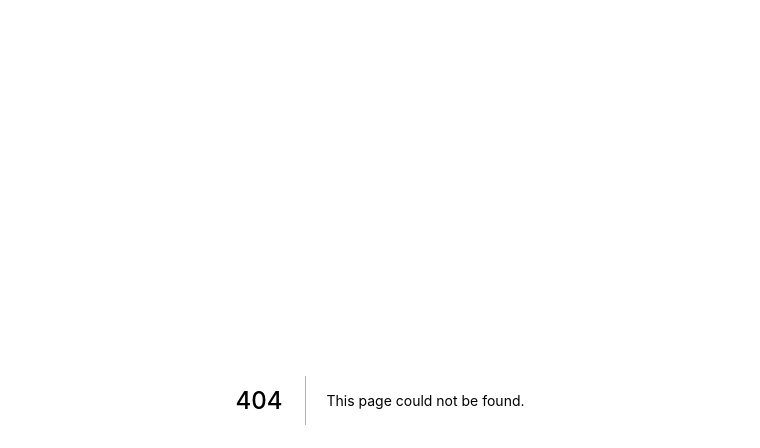
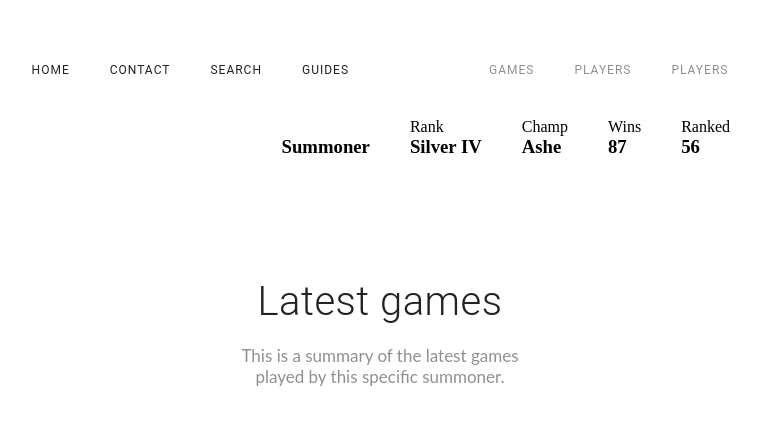
Before and after one commit to albingroen/Gymnasiearbete-17-18-REACTJS, a Next.js app: page /dashboard in a window 1280 px wide. Before the commit this address had no page. Shown: the top 448 px of the page, without its empty margins (260-1020 px from the left). Built offline with nearby package versions, Linux system fonts and the light colour scheme.

Commit message:
Style fix

```diff
--- /dev/null
+++ b/comps/aboutsummoner.js
@@ -0,0 +1,102 @@
+import React from 'react'
+import Link from 'next/link'
+
+// export class About extends React.Component {
+//   render() {
+//     return (
+//       <div className="summonerBasicStats">
+// <ul>
+//   <li>
+//     <h3 className="summonerName">Summoner</h3>
+//   </li>
+//   <li>
+//     <p>Rank</p>
+//     <h3>Silver IV</h3>
+//   </li>
+//   <li>
+//     <p>Champ</p>
+//     <h3>Ashe</h3>
+//   </li>
+//   <li>
+//     <p>Wins</p>
+//     <h3>87</h3>
+//   </li>
+//   <li>
+//     <p>Ranked</p>
+//     <h3>56</h3>
+//   </li>
+// </ul>
+//         <style jsx>{`
+//           .summonerBasicStats {
+//             display: flex;
+//             justify-content: flex-end;
+//             width: 615px;
+//             margin: 0 auto;
+//             flex-wrap: wrap;
+//           }
+//           li {
+//             padding-left: 25px;
+//             padding-right: 25px;
+//             font-family: 'Roboto', sans-serif;
+//             font-weight: normal;
+//             letter-spacing: 1px;
+//           }
+//           h3 {
+//             font-weight: normal;
+//           }
+//           p {
+//             opacity: 0.4;
+//             margin-bottom: 5px;
+//           }
+//           .summonerName {
+//             padding-right: 35px;
+//           }
+//         `}</style>
+//       </div>
+//     )
+//   }
+// }
+
+export class About extends React.Component {
+  render() {
+    return (
+      <div className="contentd">
+        <ul>
+          <li>
+            <h3 className="summonerName">Summoner</h3>
+          </li>
+          <li>
+            <p>Rank</p>
+            <h3>Silver IV</h3>
+          </li>
+          <li>
+            <p>Champ</p>
+            <h3>Ashe</h3>
+          </li>
+          <li>
+            <p>Wins</p>
+            <h3>87</h3>
+          </li>
+          <li>
+            <p>Ranked</p>
+            <h3>56</h3>
+          </li>
+        </ul>
+        <style jsx>{`
+          .contentd {
+            display: flex;
+            width: 740px;
+            // background: lightgrey;
+            margin: 0 auto;
+            justify-content: flex-end;
+          }
+          @media screen and (max-width: 1000px) {
+            .contentd {
+              width: 80%;
+            }
+          }
+        `}</style>
+      </div>
+    )
+  }
+}
--- a/comps/nav.js
+++ b/comps/nav.js
@@ -5,54 +5,77 @@ export class Nav extends React.Component {
   render() {
     return (
       <div>
+        <div className="content">
           <nav>
             <ul>
               <li>
+                <Link href="/">
                   <a href="">Home</a>
+                </Link>
               </li>
               <li>
+                <Link href="">
                   <a href="">Contact</a>
+                </Link>
               </li>
               <li>
+                <Link href="">
                   <a href="">Search</a>
+                </Link>
               </li>
               <li>
+                <Link href="">
                   <a href="">Guides</a>
+                </Link>
               </li>
               <li>
+                <Link href="">
                   <a className="right" href="">
                     Games
                   </a>
+                </Link>
               </li>
               <li>
+                <Link href="">
                   <a className="right-right" href="">
                     Players
                   </a>
+                </Link>
+              </li>
+              <li>
+                <Link href="">
+                  <a className="right-right" href="">
+                    Players
+                  </a>
+                </Link>
               </li>
             </ul>
           </nav>
+        </div>
+
         <style jsx global>{`
+          .content {
+            width: 1000px;
+            margin: 0 auto;
+            display: flex;
+            justify-content: center;
+          }
           nav {
-            height: 60px;
-            background: white;
             width: 100%;
             display: flex;
-            align-items: center;
             justify-content: center;
-            padding-top: 25px;
-            z-index: 2;
+            margin-top: 40px;
           }
           ul {
             display: inline-block;
           }
           li {
             display: inline-block;
+            padding: 20px;
           }
           a {
-            color: #75aaff;
+            color: #222;
             font-family: 'Roboto', sans-serif;
-            margin-right: 15px;
-            margin-left: 15px;
             text-decoration: none;
             font-weight: 400;
             text-transform: uppercase;
@@ -60,9 +83,9 @@ export class Nav extends React.Component {
             letter-spacing: 1px;
           }
           .right {
-            margin-left: 130px;
             color: #222 !important;
             opacity: 0.5;
+            padding-left: 100px;
           }
           .right:hover {
             opacity: 0.75;
@@ -75,7 +98,7 @@ export class Nav extends React.Component {
             opacity: 0.75;
           }
           a:hover {
-            color: #497dd1;
+            color: #08cc8b;
           }
         `}</style>
       </div>
--- /dev/null
+++ b/pages/dashboard.js
@@ -0,0 +1,134 @@
+import React from 'react'
+import Link from 'next/link'
+import { Nav } from '../comps/nav.js'
+import { About } from '../comps/aboutsummoner.js'
+
+// class Dashboard extends React.Component {
+//   render() {
+//     return (
+//       <div>
+//         <div className="header">
+//           <div className="headerContent">
+//             <Nav />
+//             <About />
+//             <div className="line" />
+//             <h1 className="title">Latest games</h1>
+//             <style jsx global>{`
+//           * {
+//             padding: 0;
+//             margin: 0;
+//           }
+//           .line {
+//             height: .5px;
+//             background: rgba(0,0,0, .1);
+//             width: 100vw;
+//             margin-top: 15px;
+//           }
+//           body {
+//             background: white;
+//           }
+//           .header {
+//             height: 20vh;
+//             width: 1000px;
+//             margin: 0 auto;
+//             display: flex;
+//             justify-content: center;
+
+//           }
+//           .title,
+//           .about-site {
+//             color: #222;
+//             font-family: 'Roboto', sans-serif;
+//             font-weight: 400;
+//             font-size: 40px;
+//             margin-bottom: 20px;
+//           }
+//           .title {
+//             font-weight: 300!important;
+//             letter-spacing: .5px;
+//             text-align: center;
+//             margin-top: 100px;
+//           }
+//           .about-site {
+//             font-family: 'Lato', sanss-serif;
+//             font-weight: 400;
+//             font-size: 17px;
+//             width: 400px
+//             margin-bottom: 70px;
+//             opacity: .5;
+//           }
+//         `}</style>
+//           </div>
+//         </div>
+//       </div>
+//     )
+//   }
+// }
+
+// export default Dashboard
+
+export default class eashboard extends React.Component {
+  render() {
+    return (
+      <div>
+        <Nav />
+        <About />
+        <div className="contenth">
+          <div className="header">
+            <div className="headerContent">
+              <h1 className="title">Latest games</h1>
+              <p className="about-site">
+                This is a summary of the latest games<br />played by this
+                specific summoner.
+              </p>
+            </div>
+            <style jsx global>{`
+              .contenth {
+                width: 80%;
+                margin: 0 auto;
+                display: flex;
+                justify-content: center;
+              }
+              * {
+                padding: 0;
+                margin: 0;
+              }
+
+              .header {
+                margin-top: 100px;
+                widht: 100%;
+                display: flex;
+                align-items: center;
+                justify-content: center;
+              }
+              .headerContent {
+                text-align: center;
+              }
+              .title,
+              .about-site {
+                color: #222;
+                font-family: 'Roboto', sanss-serif;
+                font-weight: 400;
+                font-size: 40px;
+                margin-bottom: 20px;
+              }
+              .title {
+                font-weight: 300 !important;
+                letter-spacing: 0.5px;
+              }
+              .about-site {
+                font-family: 'Lato', sanss-serif;
+                font-weight: 400;
+                font-size: 17px;
+                padding-left: 20px;
+                padding-right: 20px;
+                margin-bottom: 70px;
+                opacity: 0.5;
+              }
+            `}</style>
+          </div>
+        </div>
+      </div>
+    )
+  }
+}
```
Also changed, not shown: comps/button.js (+5 -3 lines), pages/index.js (+15 -23 lines). Lines whose indentation alone changed are shown as unchanged.
